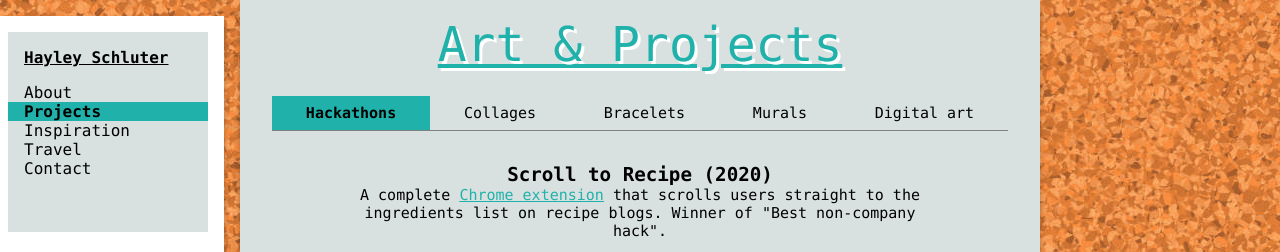
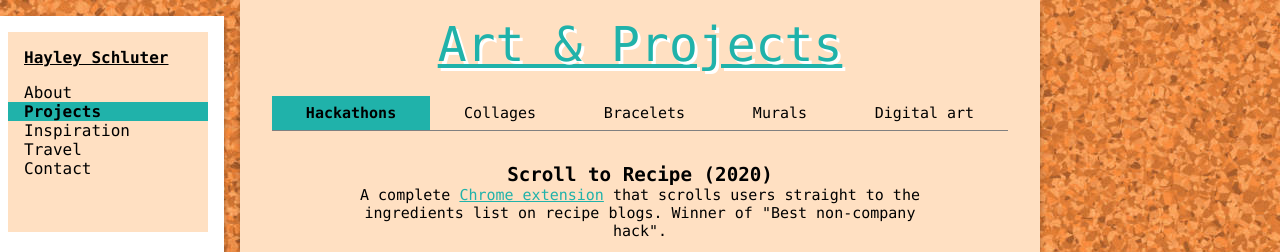
Before and after one commit to Hydriad/hydriad.github.io, a PHP site: page /projects.html in a window 1280 px wide. Shown: the top 252 px of the page. Run offline with PHP 8.4, Linux system fonts and the light colour scheme.

Commit message:
update projects page background color to orange

```diff
--- a/resources/projects.css
+++ b/resources/projects.css
@@ -1,7 +1,7 @@
 .projects,
 .projects nav,
 .projects .floating-blurb {
-	background-color: #d9e0e0;
+	background-color: #ffe0c2;
 }
 
 .projects .floating-blurb {
```
